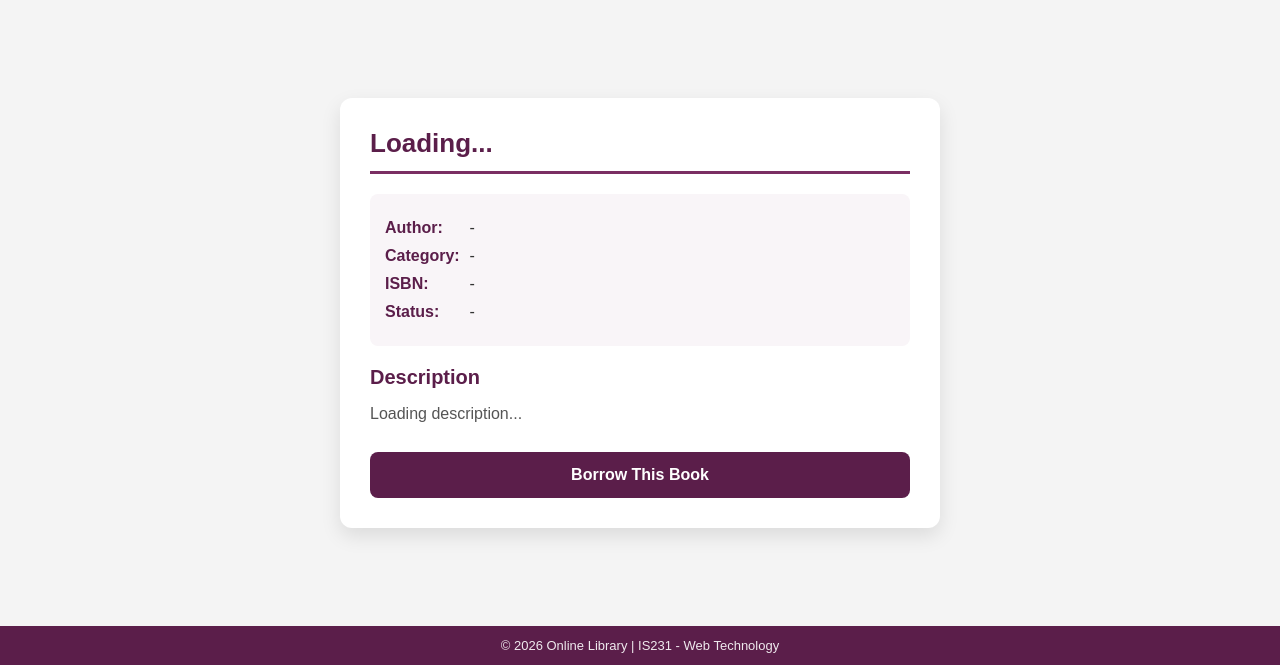
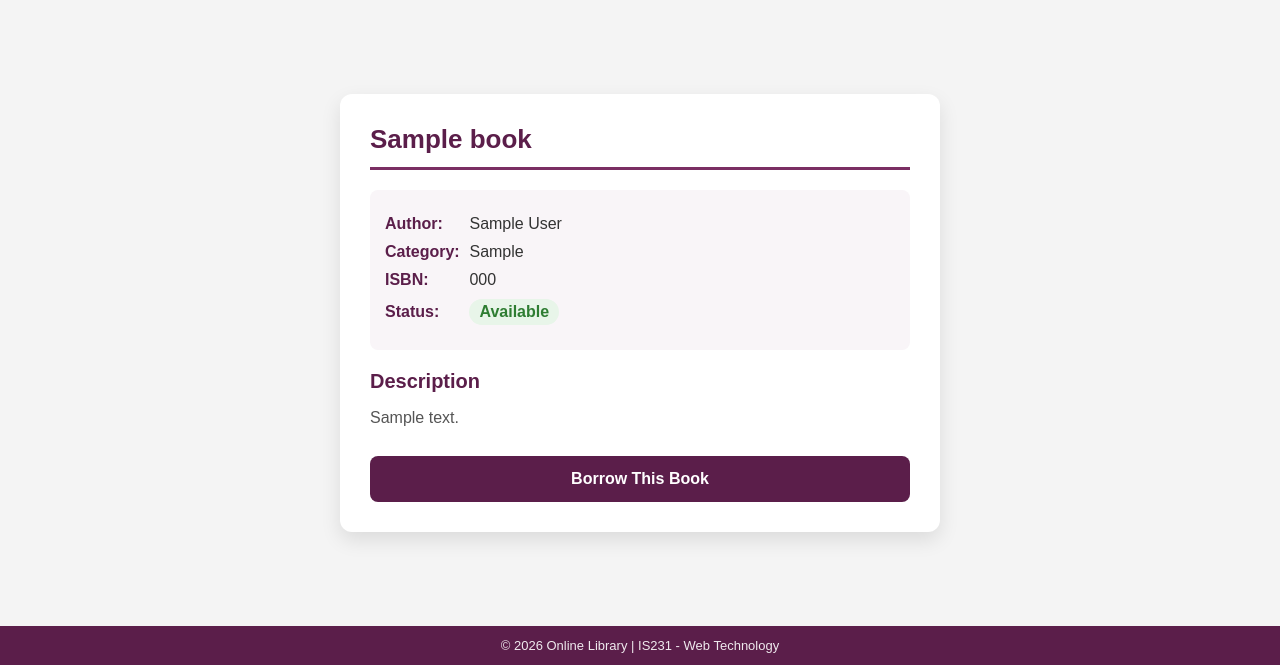
Before and after one commit to zo0l/Online-Library-Project, a Django app: template templates/user_pages/book_details.html in a window 1280 px wide. Shown: the part 135-800 px from the top of the page. Run offline with Django 5.2, Linux system fonts and the light colour scheme; the template is opened without the code that fills it: values that come from a table or form of the project are taken from there, others are empty; tables that the repository leaves empty hold one stand-in row (values such as "Sample post"); parts of the project's set-up code (start-up, migrations or seed data) failed here and were passed over.

Commit message:
Update book_details.html

```diff
--- a/templates/user_pages/book_details.html
+++ b/templates/user_pages/book_details.html
@@ -22,23 +22,43 @@
 
     <main class="details-container">
         <div class="book-details-card" id="bookDetailsCard">
-            <h2 id="bookTitle">Loading...</h2>
+
+            <!-- replaced: <h2 id="bookTitle">Loading...</h2> -->
+            <h2 id="bookTitle">{{ book.title }}</h2>
 
             <div class="book-info">
-                <p><strong>Author:</strong> <span id="bookAuthor">-</span></p>
-                <p><strong>Category:</strong> <span id="bookCategory">-</span></p>
-                <p><strong>ISBN:</strong> <span id="bookISBN">-</span></p>
-                <p><strong>Status:</strong> <span id="bookStatus">-</span></p>
+                <!-- replaced: <span id="bookAuthor">-</span> etc. -->
+                <p><strong>Author:</strong> <span id="bookAuthor">{{ book.author }}</span></p>
+                <p><strong>Category:</strong> <span id="bookCategory">{{ book.category }}</span></p>
+                <p><strong>ISBN:</strong> <span id="bookISBN">{{ book.isbn|default:"N/A" }}</span></p>
+                <p><strong>Status:</strong>
+                    {% if book.status == 'Available' %}
+                        <span id="bookStatus" class="status-available">Available</span>
+                    {% else %}
+                        <span id="bookStatus" class="status-borrowed">Borrowed</span>
+                    {% endif %}
+                </p>
             </div>
 
             <div class="book-description">
                 <h3>Description</h3>
-                <p id="bookDescription">Loading description...</p>
+                <!-- replaced: <p id="bookDescription">Loading description...</p> -->
+                <p id="bookDescription">{{ book.description|default:"No description available." }}</p>
             </div>
 
             <div id="alertMessage" class="alert-message"></div>
 
-            <button id="borrowBtn" class="borrow-btn">Borrow This Book</button>
+            <!-- replaced: plain <button id="borrowBtn"> with conditional logic -->
+            {% if book.status == 'Available' %}
+                <button id="borrowBtn" class="borrow-btn" onclick="borrowBook({{ book.id }})">
+                    Borrow This Book
+                </button>
+            {% else %}
+                <button id="borrowBtn" class="borrow-btn" disabled>
+                    Not Available
+                </button>
+            {% endif %}
+
         </div>
     </main>
 
@@ -46,7 +66,58 @@
         <p>© 2026 Online Library | IS231 - Web Technology</p>
     </footer>
 
+    <!-- removed: user.js (was localStorage). Replaced with AJAX to Django API -->
+    <script>
+        function borrowBook(bookId) {
+            const btn = document.getElementById('borrowBtn');
+            btn.disabled = true;
+            btn.textContent = 'Processing...';
 
-    <script src="{% static 'js/user.js' %}"></script>
+            fetch('/api/borrow/', {
+                method: 'POST',
+                headers: {
+                    'Content-Type': 'application/json',
+                    'X-CSRFToken': getCookie('csrftoken'),
+                },
+                body: JSON.stringify({ book_id: bookId })
+            })
+            .then(res => res.json())
+            .then(data => {
+                const alert = document.getElementById('alertMessage');
+                if (data.success) {
+                    alert.className = 'alert-message alert-success';
+                    alert.textContent = 'Book borrowed successfully! Return deadline is 14 days from today.';
+                    document.getElementById('bookStatus').textContent = 'Borrowed';
+                    document.getElementById('bookStatus').className = 'status-borrowed';
+                    btn.textContent = 'Already Borrowed';
+                } else {
+                    alert.className = 'alert-message alert-error';
+                    alert.textContent = data.message || 'Could not borrow this book.';
+                    btn.disabled = false;
+                    btn.textContent = 'Borrow This Book';
+                }
+            })
+            .catch(() => {
+                const alert = document.getElementById('alertMessage');
+                alert.className = 'alert-message alert-error';
+                alert.textContent = 'Something went wrong. Please try again.';
+                btn.disabled = false;
+                btn.textContent = 'Borrow This Book';
+            });
+        }
+
+        function getCookie(name) {
+            let cookieValue = null;
+            if (document.cookie && document.cookie !== '') {
+                document.cookie.split(';').forEach(cookie => {
+                    cookie = cookie.trim();
+                    if (cookie.startsWith(name + '=')) {
+                        cookieValue = decodeURIComponent(cookie.slice(name.length + 1));
+                    }
+                });
+            }
+            return cookieValue;
+        }
+    </script>
 </body>
 </html>
```
